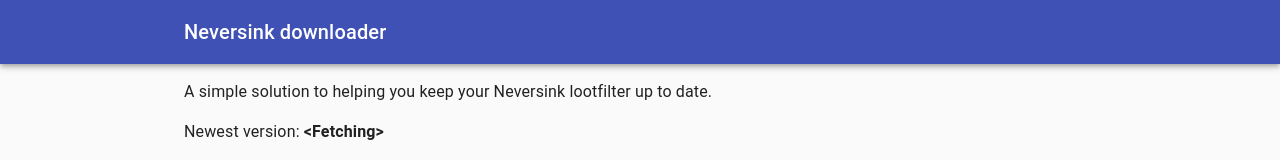
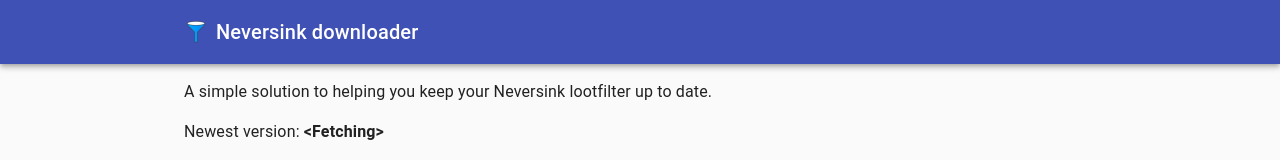
Before and after one commit to dhedegaard/neversink-downloader, a Next.js app: page / in a window 1280 px wide. Shown: the top 160 px of the page. Built offline with nearby package versions, Linux system fonts and the light colour scheme; no server answers.

Commit message:
Add logo to the navbar.

```diff
--- a/pages/index.tsx
+++ b/pages/index.tsx
@@ -58,7 +58,19 @@
       <AppBar position="static" color="primary">
         <Toolbar>
           <Container maxWidth="md">
-            <Typography variant="h6">Neversink downloader</Typography>
+            <Box display="flex" alignItems="center">
+              <Box
+                mr={1}
+                component="img"
+                width="24px"
+                height="24px"
+                {...({
+                  src: "/favicon-96x96.png",
+                  alt: "logo",
+                } as React.HTMLProps<HTMLImageElement>)}
+              />
+              <Typography variant="h6">Neversink downloader</Typography>
+            </Box>
           </Container>
         </Toolbar>
       </AppBar>
```
Also changed, not shown: 1 other file (tests, documents, lock files or other folders).
